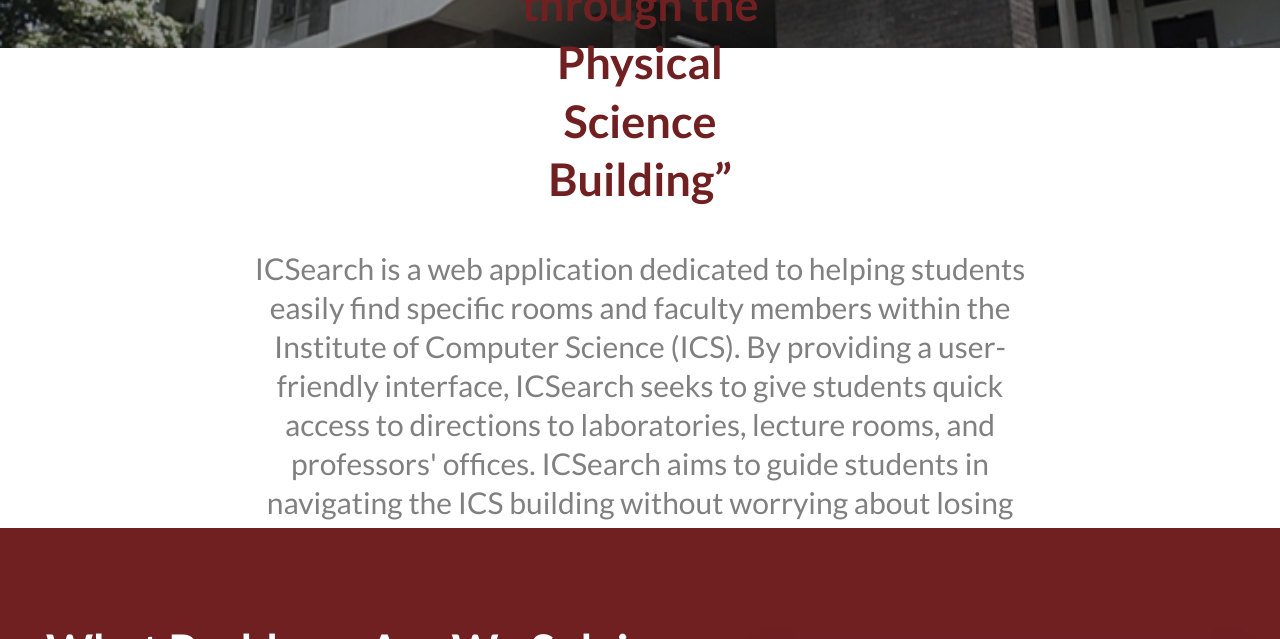
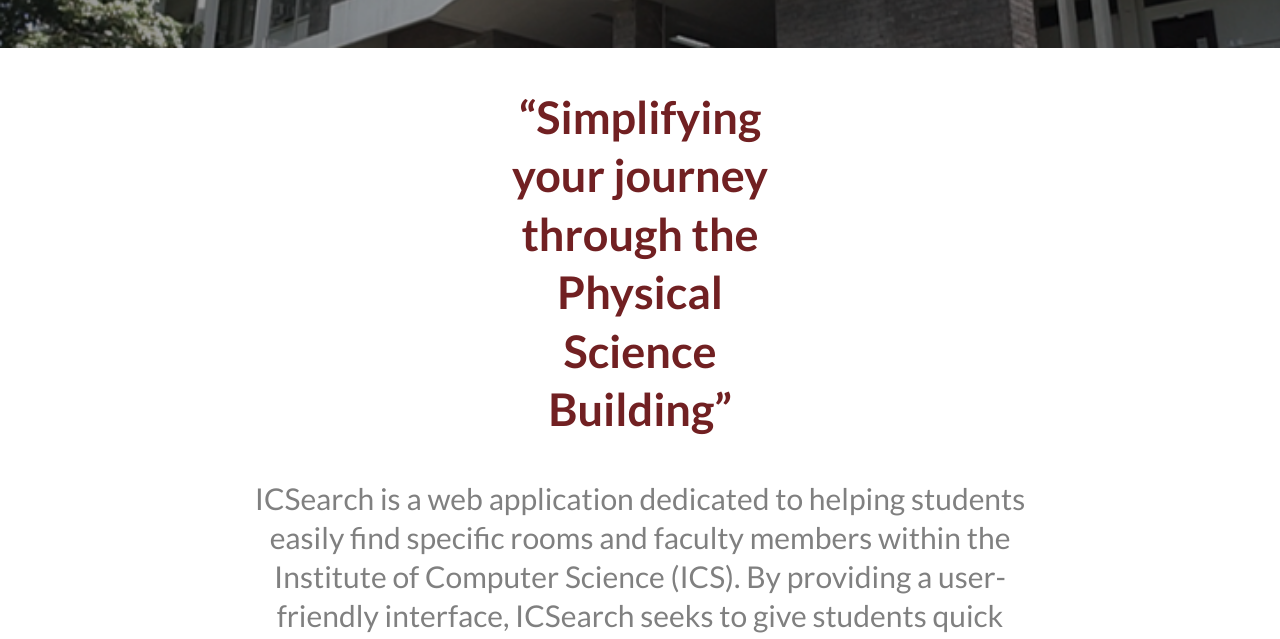
Before and after one commit to sigmund-baybay/ICSearch, a plain HTML site: page pages/about.html in a window 1280 px wide. Shown: the part 478-1117 px from the top of the page. Drawn offline with Linux system fonts and the light colour scheme.

Commit message:
style: minor adjustment to about section

```diff
--- a/css/about.css
+++ b/css/about.css
@@ -113,7 +113,7 @@ footer p {
 
 .description {
     background-color: rgb(255, 255, 255);
-    height: 60vh;
+    height: auto;
     display: flex;
     flex-direction: column;
     justify-content: center;
@@ -130,6 +130,8 @@ footer p {
     text-align: center;
     line-height: 1.3;
     padding: 0 500px;
+    /*for some reason it looks nicer when padding top is separate */
+    padding-top: 40px;
 }
 
 .description p:nth-of-type(2) {
```
